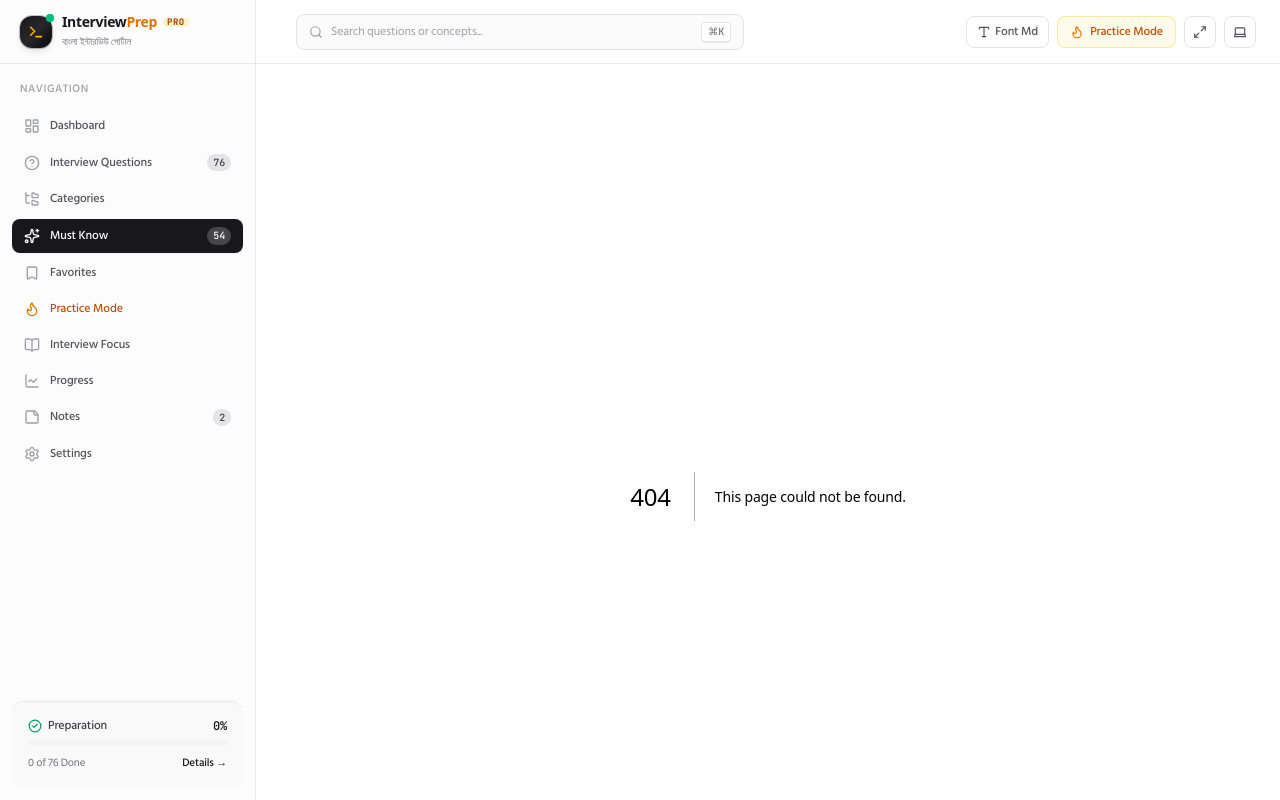
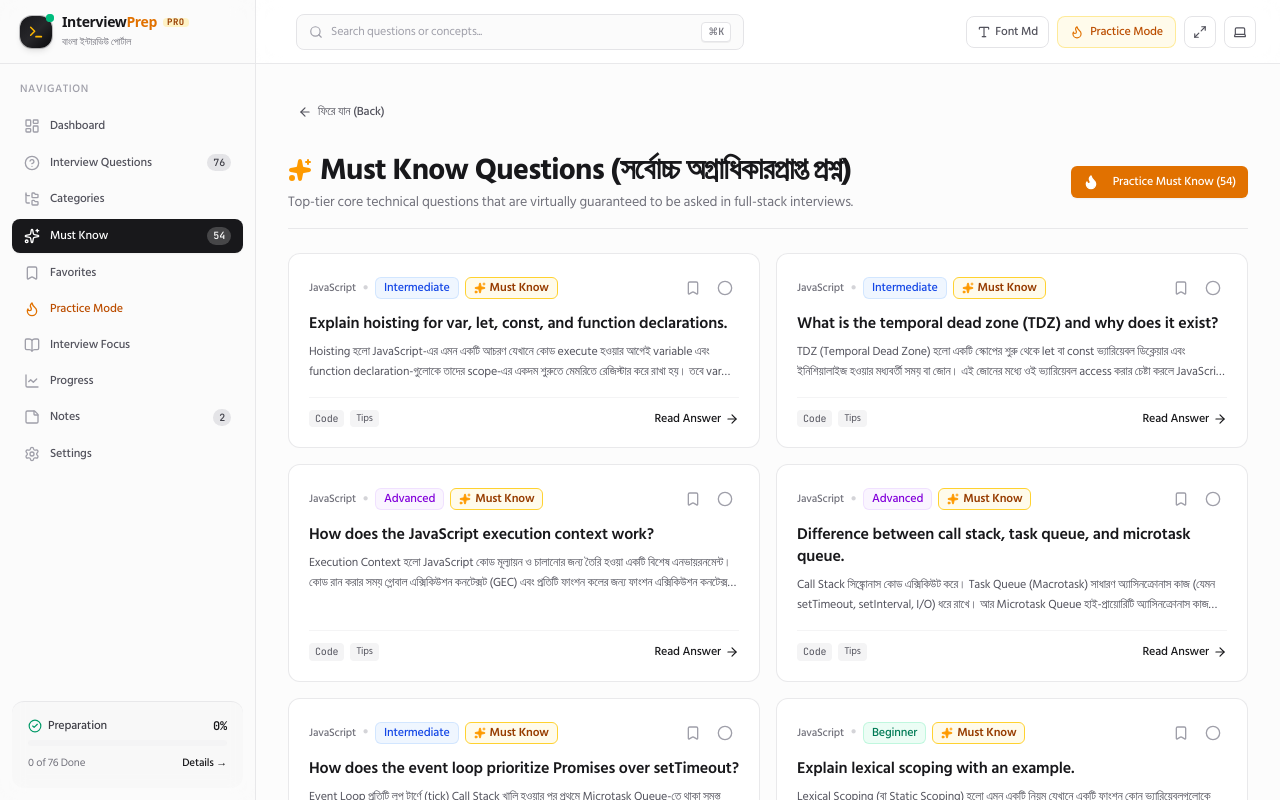
Before and after one commit to rakibul263/InterviewPrep-PRO, a Next.js app: page /important in a window 1280 px wide. Before the commit this address had no page. Shown: the top 800 px of the page. Built offline with nearby package versions, Linux system fonts and the light colour scheme.

Commit message:
feat: add Must Know Questions page for priority review

```diff
--- /dev/null
+++ b/app/important/page.tsx
@@ -0,0 +1,48 @@
+"use client";
+
+import React from "react";
+import Link from "next/link";
+import { Sparkles, Flame } from "lucide-react";
+import { ALL_QUESTIONS } from "@/data/questions";
+import { QuestionCard } from "@/components/questions/QuestionCard";
+import { Button } from "@/components/ui/button";
+import { BackButton } from "@/components/ui/BackButton";
+
+export default function ImportantQuestionsPage() {
+  const mustKnowQuestions = ALL_QUESTIONS.filter(
+    (q) => q.importance === "Must Know"
+  );
+
+  return (
+    <div className="space-y-6 animate-in fade-in-50 duration-200">
+      <BackButton fallbackHref="/questions" />
+
+      <div className="flex flex-col sm:flex-row sm:items-center justify-between gap-4 pb-4 border-b border-zinc-200/80 dark:border-zinc-800/80">
+        <div>
+          <div className="flex items-center gap-2">
+            <Sparkles className="h-6 w-6 fill-amber-500 text-amber-500" />
+            <h1 className="text-2xl sm:text-3xl font-bold tracking-tight text-zinc-900 dark:text-zinc-50">
+              Must Know Questions (সর্বোচ্চ অগ্রাধিকারপ্রাপ্ত প্রশ্ন)
+            </h1>
+          </div>
+          <p className="text-sm text-zinc-500 dark:text-zinc-400 mt-1">
+            Top-tier core technical questions that are virtually guaranteed to be asked in full-stack interviews.
+          </p>
+        </div>
+
+        <Link href="/practice?filter=must-know">
+          <Button size="sm" className="bg-amber-600 hover:bg-amber-700 text-white dark:bg-amber-500 dark:text-zinc-950">
+            <Flame className="h-4 w-4 mr-1.5 fill-current" />
+            Practice Must Know ({mustKnowQuestions.length})
+          </Button>
+        </Link>
+      </div>
+
+      <div className="grid grid-cols-1 md:grid-cols-2 gap-4">
+        {mustKnowQuestions.map((q) => (
+          <QuestionCard key={q.id} question={q} />
+        ))}
+      </div>
+    </div>
+  );
+}
```
